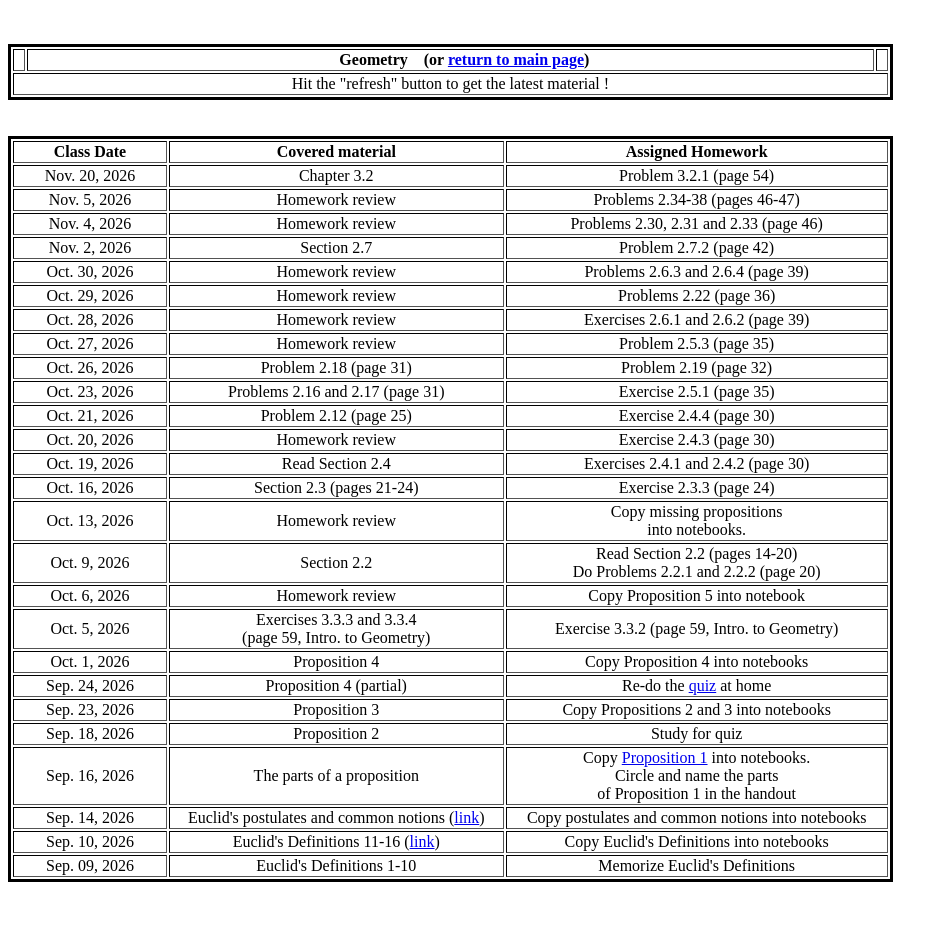
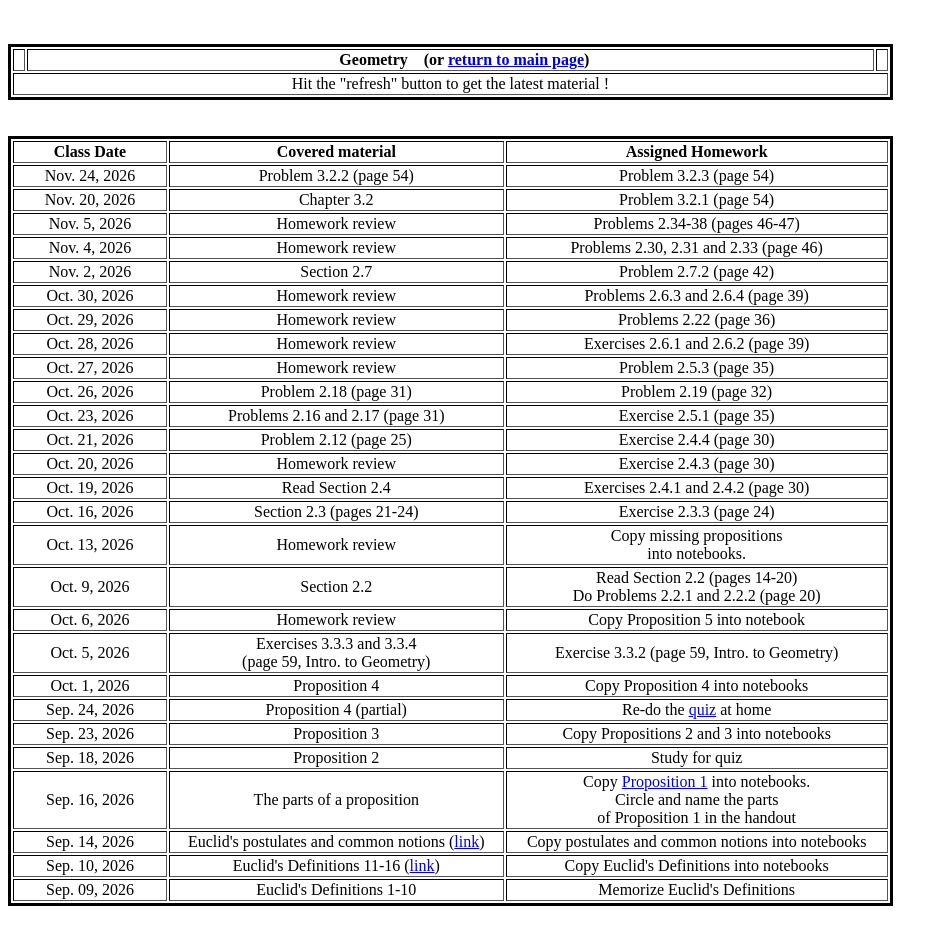
Before and after one commit to drstathis/drstathis.github.io, a plain HTML site: page geometry_2026.htm in a window 1280 px wide. Shown: the whole page, without its empty margins (0-948 px from the left). Before the commit the page ends 908 px from the top, so only its background shows below. Drawn offline with Linux system fonts and the light colour scheme.

Commit message:
Update geometry_2026.htm

```diff
--- a/geometry_2026.htm
+++ b/geometry_2026.htm
@@ -32,6 +32,11 @@
   </tr>
   <!------------------------------------------------------------>
 <!------------------------------------------------------------>
+<tr>
+  <td width="150"><center>Nov. 24, 2026</center></td>
+  <td colspan=2><center>Problem 3.2.2 (page 54)</center></td>
+  <td colspan=2><center>Problem 3.2.3 (page 54)</center></td>
+</tr>
 <tr>
   <td width="150"><center>Nov. 20, 2026</center></td>
   <td colspan=2><center>Chapter 3.2</center></td>
```
